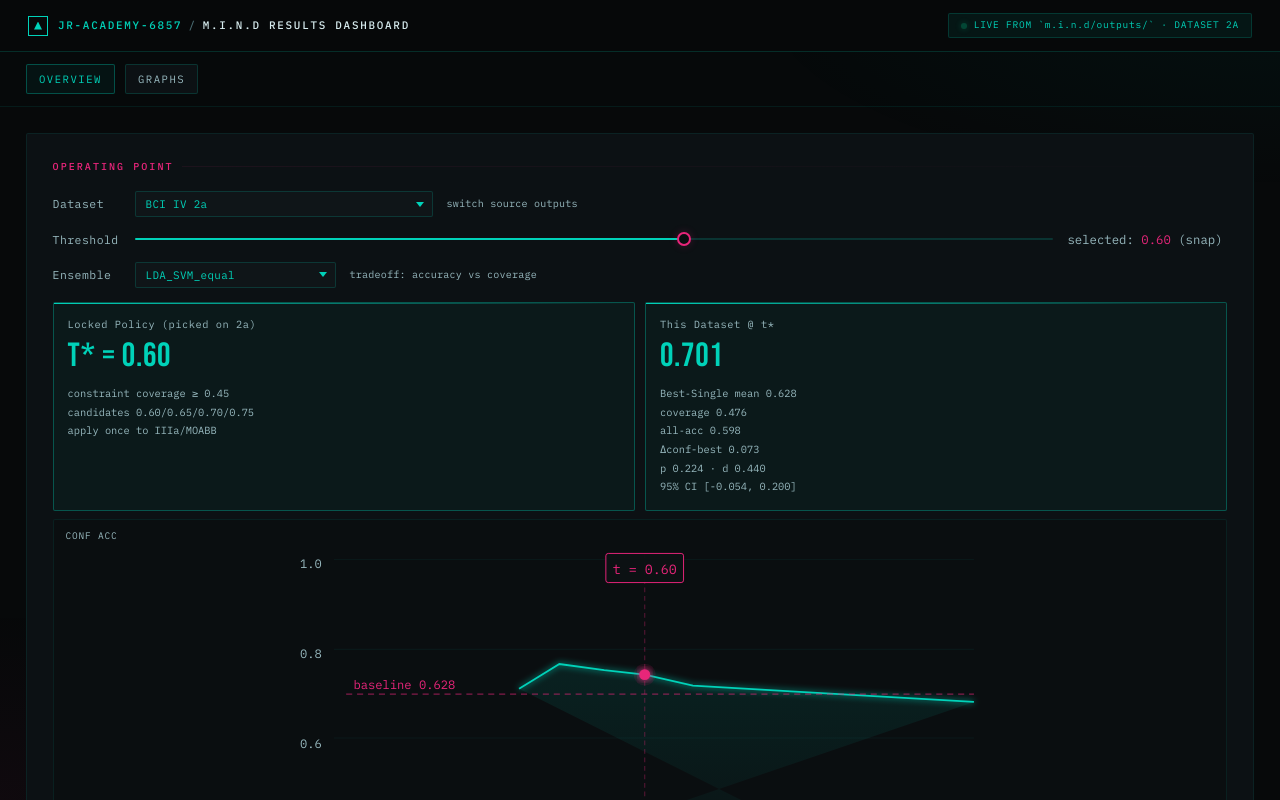
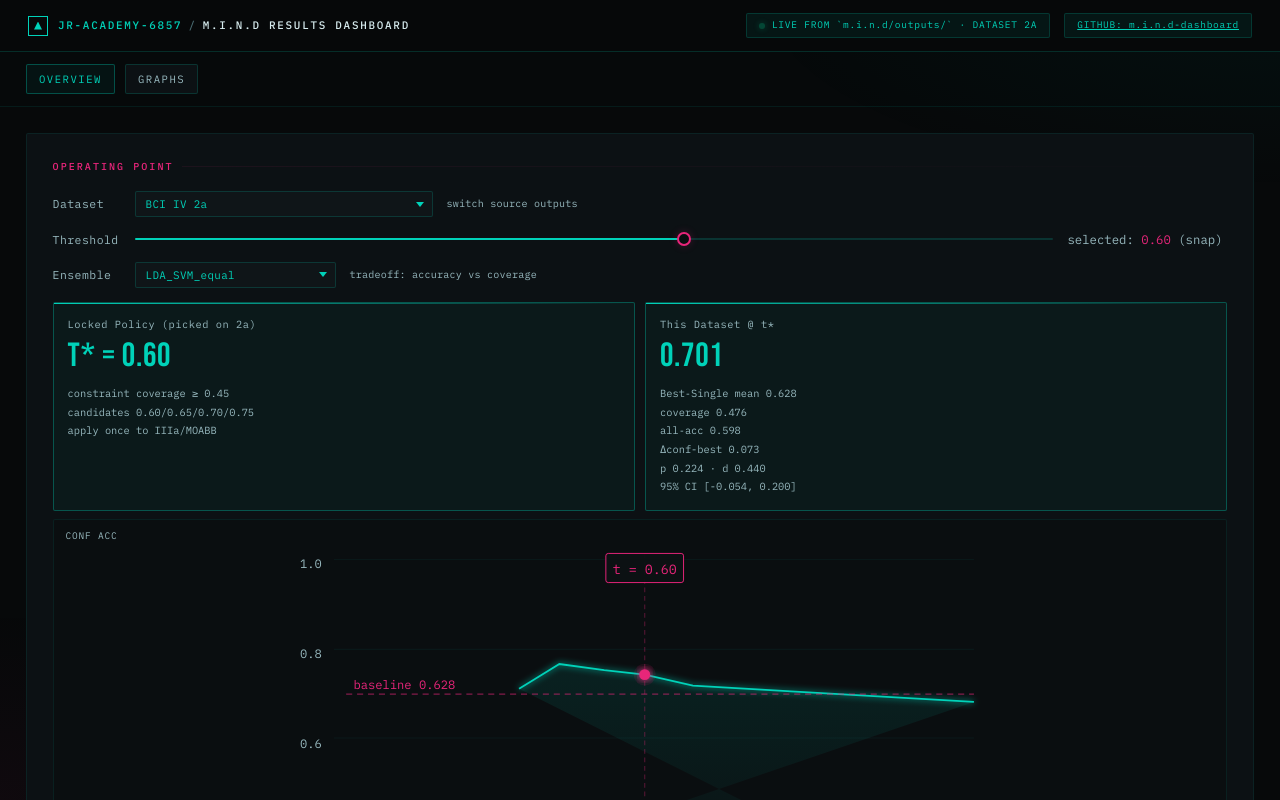
Before and after one commit to junior-academy/m.i.n.d-dashboard, a Next.js app: page / in a window 1280 px wide. Shown: the top 800 px of the page. Built offline with nearby package versions, Linux system fonts and the light colour scheme.

Commit message:
Update ui.tsx

```diff
--- a/app/ui.tsx
+++ b/app/ui.tsx
@@ -4,6 +4,7 @@ import { useEffect, useMemo, useState } from "react";
 import type { DashboardData, GridPoint, MoabbPipelineStatsRow, MoabbPerSubjectRow, MoabbSummaryRow, StatsRow } from "@/lib/data";
 
 type Props = { datasets: Record<string, DashboardData> };
+const DASHBOARD_GITHUB_URL = "https://github.com/junior-academy/m.i.n.d-dashboard";
 
 function round3(x: number) {
   if (!Number.isFinite(x)) return "NA";
@@ -247,6 +248,9 @@ function MoabbPanel(props: {
           <div className="live-dot" />
           LIVE FROM `m.i.n.d/outputs/` · DATASET {selectedDataset.toUpperCase()}
         </div>
+        <a className="live-pill" href={DASHBOARD_GITHUB_URL} target="_blank" rel="noreferrer">
+          GITHUB: m.i.n.d-dashboard
+        </a>
       </header>
 
       <div className="shell shellSingle">
@@ -607,6 +611,9 @@ export default function DashboardClient({ datasets }: Props) {
             <div className="live-dot" />
             LIVE FROM `m.i.n.d/outputs/` · DATASET {selectedDataset.toUpperCase()}
           </div>
+          <a className="live-pill" href={DASHBOARD_GITHUB_URL} target="_blank" rel="noreferrer">
+            GITHUB: m.i.n.d-dashboard
+          </a>
         </header>
 
         <div className="tabsRow">
@@ -728,6 +735,9 @@ export default function DashboardClient({ datasets }: Props) {
           <div className="live-dot" />
           LIVE FROM `m.i.n.d/outputs/` · DATASET {selectedDataset.toUpperCase()}
         </div>
+        <a className="live-pill" href={DASHBOARD_GITHUB_URL} target="_blank" rel="noreferrer">
+          GITHUB: m.i.n.d-dashboard
+        </a>
       </header>
 
       <div className="tabsRow">
```
